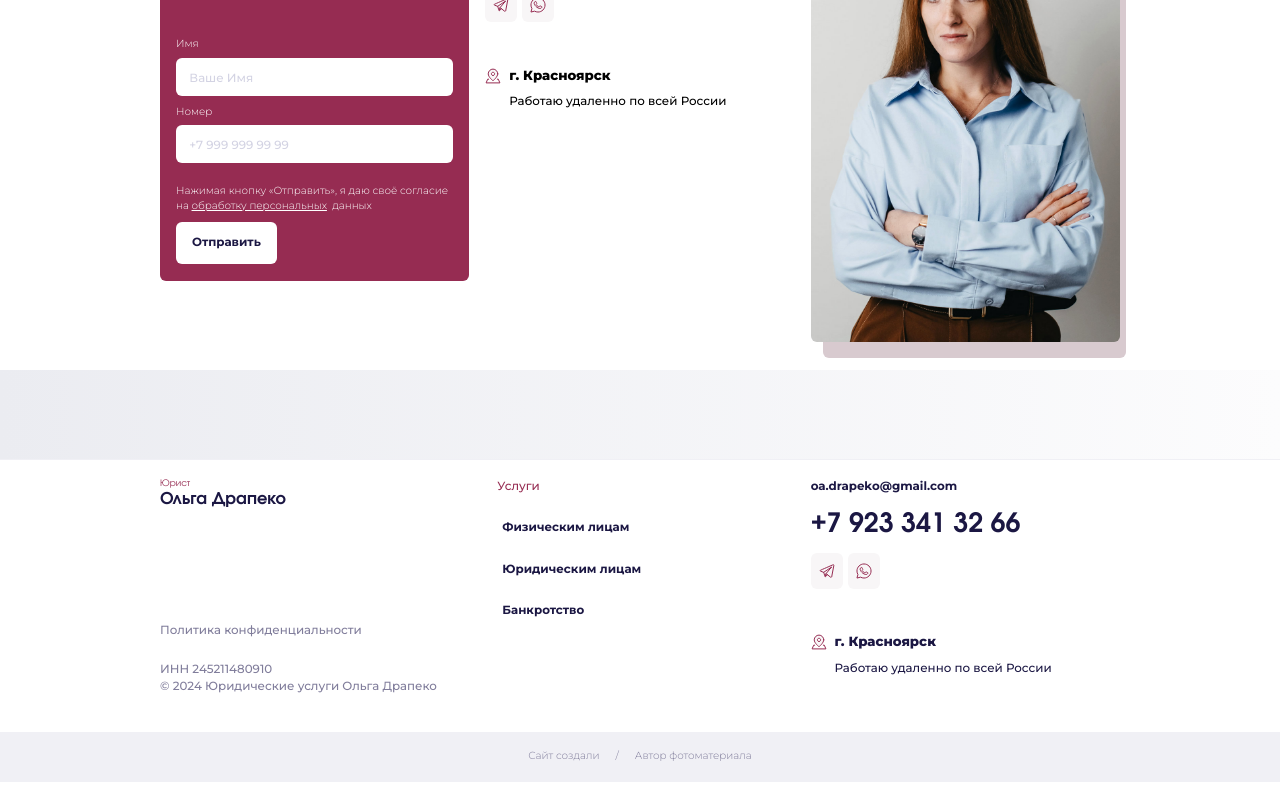
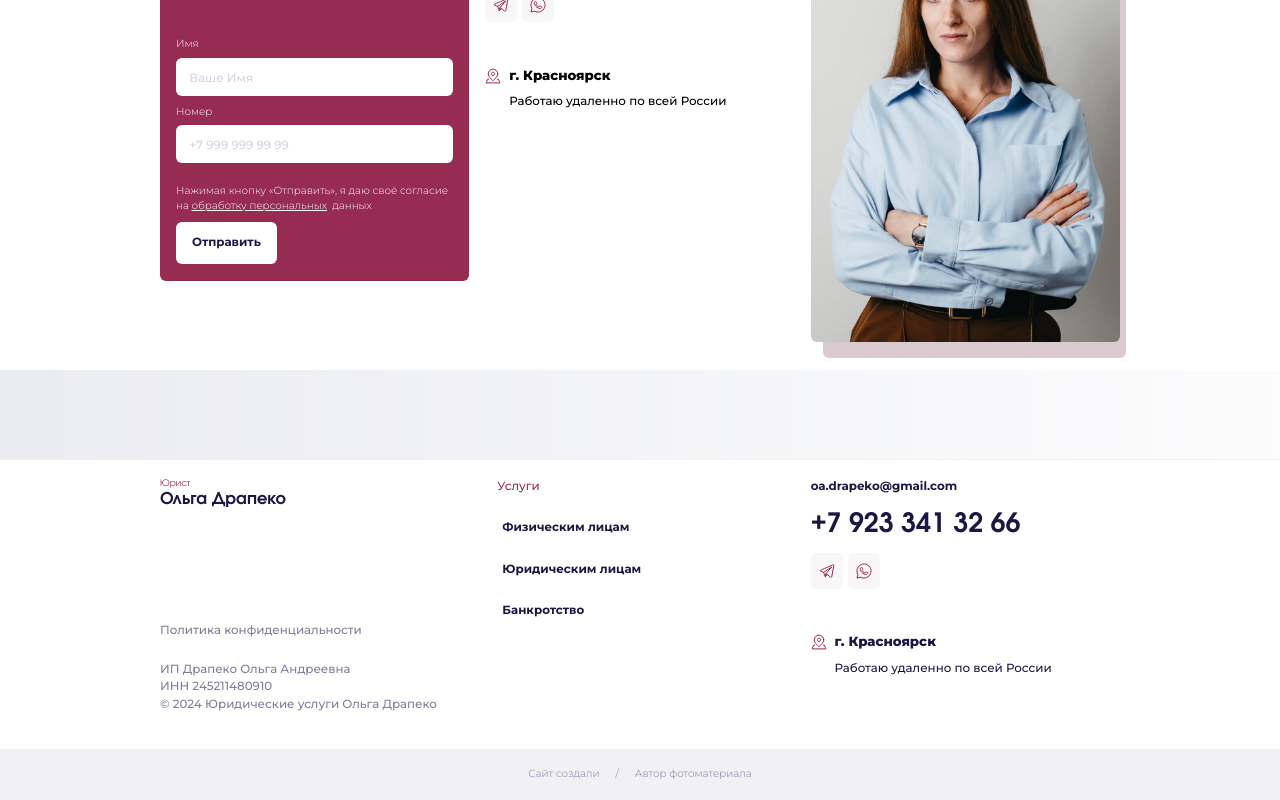
Before and after one commit to vastolya/Olga-Drapeko, a Next.js app: page / in a window 1280 px wide. Shown: the part 2078-2878 px from the top of the page. Built offline with nearby package versions, Linux system fonts and the light colour scheme.

Commit message:
change year + add string into footer

```diff
--- a/src/app/components/Footer.tsx
+++ b/src/app/components/Footer.tsx
@@ -19,6 +19,8 @@ const scrollToRef = (ref: any) => {
     window.scrollBy({ top: yOffset, behavior: "smooth" });
   }
 };
+
+const year = new Date().getFullYear();
 
 const Footer = () => {
   const router = useRouter();
@@ -64,10 +66,16 @@ const Footer = () => {
               <p
                 className={`md:text-[1.48vh] md:leading-[2.22vh] ${montserrat.className} font-medium text-[#807D9B]`}
               >
-                  Политика конфиденциальности
+                Политика конфиденциальности
               </p>
             </Link>
           </div>
+
+          <p
+            className={`md:text-[1.48vh] md:leading-[2.22vh] ${montserrat.className} font-medium text-[#807D9B]`}
+          >
+            ИП Драпеко Ольга Андреевна
+          </p>
 
           <p
             className={`md:text-[1.48vh] md:leading-[2.22vh] ${montserrat.className} font-medium text-[#807D9B]`}
@@ -77,7 +85,7 @@ const Footer = () => {
           <p
             className={`md:text-[1.48vh] md:leading-[2.22vh] ${montserrat.className} font-medium text-[#807D9B]`}
           >
-            © 2024 Юридические услуги Ольга Драпеко
+            © {year} Юридические услуги Ольга Драпеко
           </p>
         </div>
         <div
@@ -176,14 +184,19 @@ const Footer = () => {
           <p
             className={`text-xs leading-5 text-[#807D9B] font-medium ${montserrat.className}`}
           >
-            © 2024 Юридические услуги Ольга Драпеко
+            © {year} Юридические услуги Ольга Драпеко
           </p>
         </div>
       </div>
       <div
         className={`hidden bg-[#F0F0F5] md:py-[2.22vh] md:flex justify-center md:gap-[1.25vw] md:text-[1.29vh] md:leading-[1.85vh] font-normal text-[#807D9B] ${montserrat.className}`}
       >
-        <Link href="https://qualitywebsites.notion.site/9899e34041594f8484214ce6f6edd259" target="_blank">Сайт создали</Link>
+        <Link
+          href="https://qualitywebsites.notion.site/9899e34041594f8484214ce6f6edd259"
+          target="_blank"
+        >
+          Сайт создали
+        </Link>
         <p>/</p>
         <Link href="/photo_contributor">Автор фотоматериала</Link>
       </div>
```
